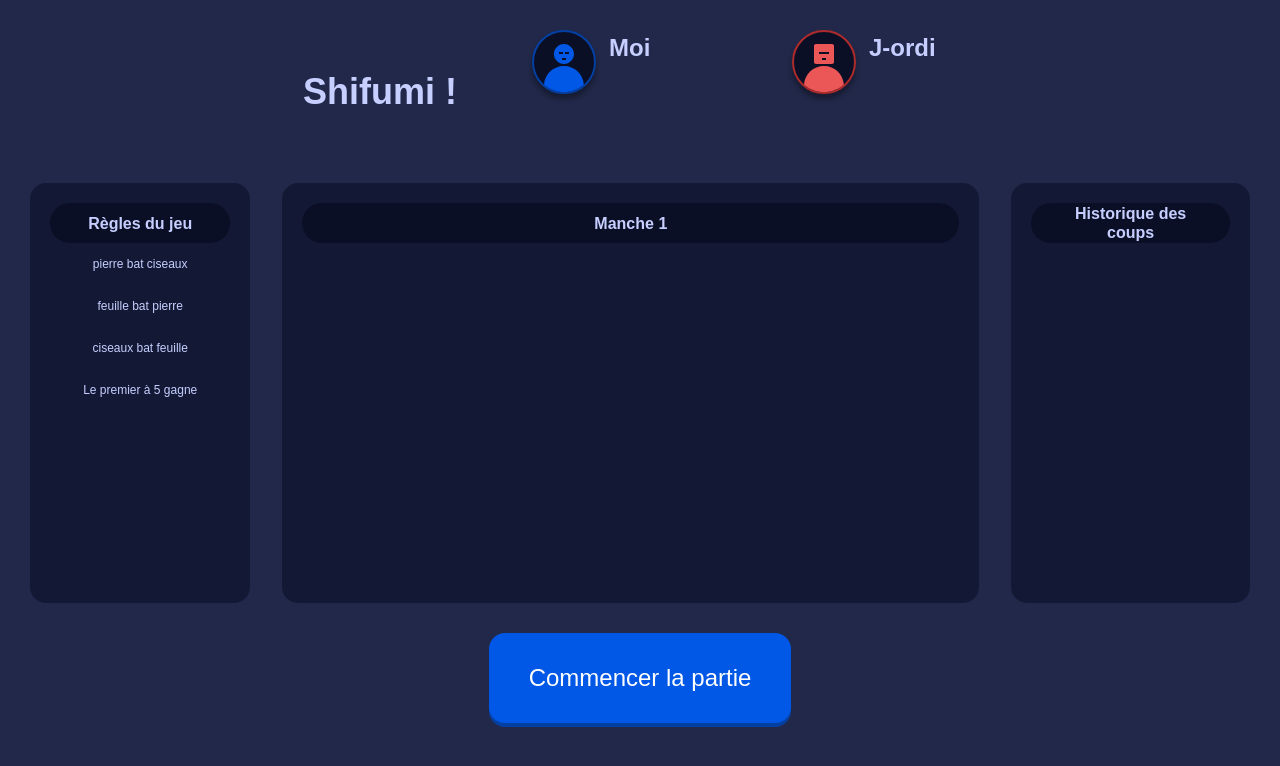
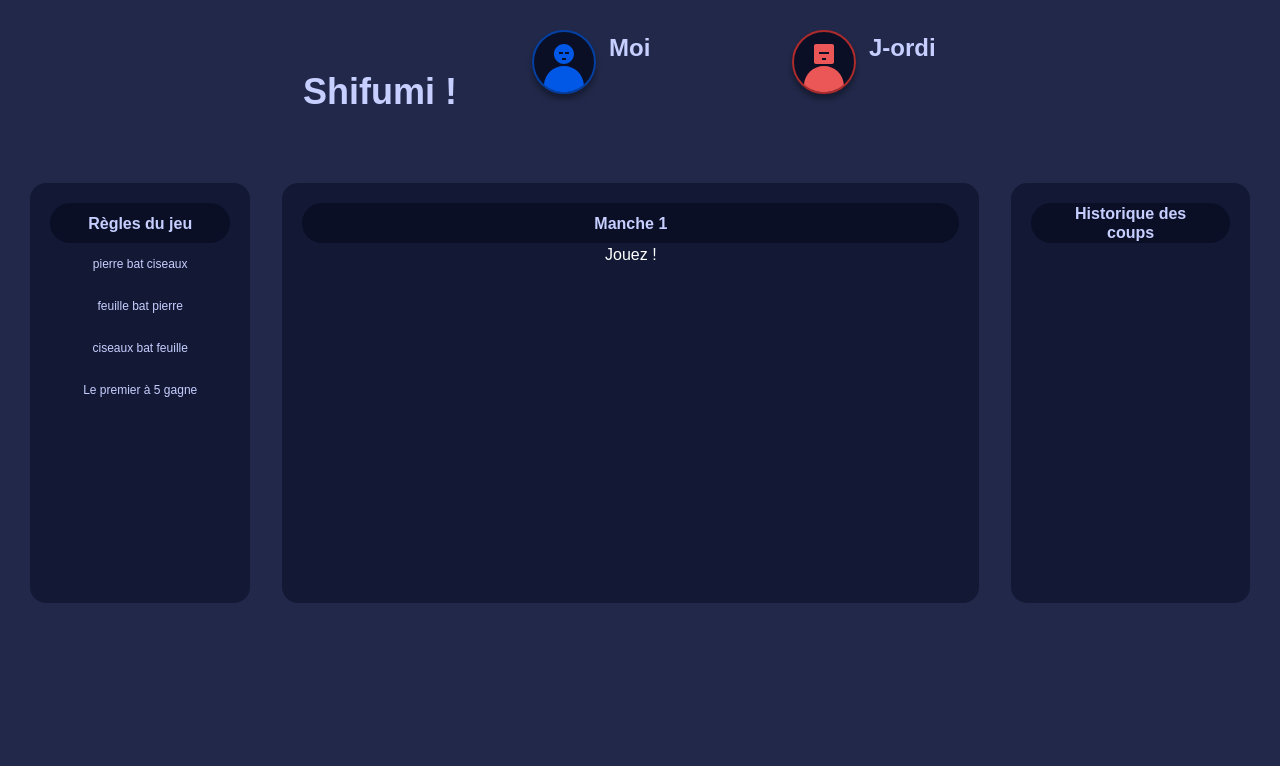
Before and after one commit to FranceHuon/shifumi, a React (Vite) app in the folder packages/webapp/: page / in a window 1280 px wide. Both pictures are taken after a click on the button "Commencer la partie". Shown: the top 766 px of the page. Built offline with nearby package versions, Linux system fonts and the light colour scheme; a web font is replaced by a local one.

Commit message:
:construction: StartGame component

```diff
--- a/packages/webapp/src/App.tsx
+++ b/packages/webapp/src/App.tsx
@@ -2,6 +2,7 @@ import { ChakraProvider } from '@chakra-ui/react';
 import theme from './theme/theme';
 import Fonts from './theme/Fonts';
 import AppLayout from './components/ui/AppLayout';
+import StartGaming from './views/StartGame';
 
 function App() {
 	return (
--- a/packages/webapp/src/components/GameLayout.tsx
+++ b/packages/webapp/src/components/GameLayout.tsx
@@ -1,10 +1,13 @@
-import { Flex, Wrap } from '@chakra-ui/react';
+import { Flex, Text, Wrap } from '@chakra-ui/react';
 import BoxLayout from './ui/BoxLayout';
 import BoxHeading from './ui/BoxHeading';
 import GameRulesContainer from './gameRules/GameRulesContainer';
 import GameRules from './gameRules/GameRules';
 
-const GameLayout = () => {
+type GameLayoutProps = {
+	isStarted: boolean;
+};
+const GameLayout = ({ isStarted }: GameLayoutProps) => {
 	return (
 		<Flex gap={8}>
 			<BoxLayout width={224}>
@@ -19,6 +22,7 @@ const GameLayout = () => {
 
 			<BoxLayout width={710}>
 				<BoxHeading>Manche 1</BoxHeading>
+				{isStarted && <Text color="white">Jouez !</Text>}
 			</BoxLayout>
 
 			<BoxLayout>
--- a/packages/webapp/src/components/ui/AppLayout.tsx
+++ b/packages/webapp/src/components/ui/AppLayout.tsx
@@ -1,13 +1,16 @@
-import { Box, Flex, Center, Wrap, WrapItem } from '@chakra-ui/react';
+import { Wrap, WrapItem } from '@chakra-ui/react';
 import GameTitle from './GameTitle';
 import GameLayout from '../GameLayout';
 import PlayerSection from '../player/PlayerSection';
 import PlayerName from '../player/PlayerName';
 import RobotAvatar from '../../assets/images/avatars/RobotAvatar';
 import HumanAvatar from '../../assets/images/avatars/HumanAvatar';
-import BasicButton from './BasicButton';
+
+import { useState } from 'react';
+import StartGaming from '../../views/StartGame';
 
 const AppLayout = () => {
+	const [isStarted, setIsStarted] = useState(false);
 	return (
 		<Wrap spacing="30px" justify="center" padding="30px">
 			<WrapItem>
@@ -19,11 +22,10 @@ const AppLayout = () => {
 			<PlayerSection playerAvatar={<RobotAvatar />}>
 				<PlayerName name="J-ordi"></PlayerName>
 			</PlayerSection>
-			<GameLayout></GameLayout>
-			<BasicButton buttonTitle="Commencer la partie" />
+			<GameLayout isStarted={isStarted} />
+			{/* <BasicButton {handleClick} buttonTitle="Commencer la partie" /> */}
+			<StartGaming onClick={() => setIsStarted(true)} isStarted={isStarted} />
 		</Wrap>
 	);
 };
 export default AppLayout;
-
-// <ButtonWithIllu width={297} buttonTitle="Commencer la partie" />
--- a/packages/webapp/src/components/ui/BasicButton.tsx
+++ b/packages/webapp/src/components/ui/BasicButton.tsx
@@ -1,12 +1,18 @@
 import { Button, Text } from '@chakra-ui/react';
 
 type BasicButtonProps = {
+	onClick: () => void;
 	leftIcon?: React.ReactElement;
 	buttonTitle: string;
 	width?: number;
 };
 
-const BasicButton = ({ leftIcon, buttonTitle, width }: BasicButtonProps) => {
+const BasicButton = ({
+	leftIcon,
+	buttonTitle,
+	width,
+	onClick,
+}: BasicButtonProps) => {
 	return (
 		<Button
 			bg="secondary.electricBlue"
@@ -22,6 +28,7 @@ const BasicButton = ({ leftIcon, buttonTitle, width }: BasicButtonProps) => {
 			boxShadow={`0 4px 0 0`}
 			color="primary.hardBlue"
 			_hover={{}}
+			onClick={onClick}
 		>
 			<Text color="tertiary.white">{buttonTitle}</Text>
 		</Button>
--- a/packages/webapp/src/views/StartGame.tsx
+++ b/packages/webapp/src/views/StartGame.tsx
@@ -0,0 +1,17 @@
+import BasicButton from '../components/ui/BasicButton';
+import LeafCard from '../assets/images/cards/LeafCard';
+type StartGamingProps = {
+	onClick: () => void;
+	isStarted: boolean;
+};
+const StartGaming = ({ onClick, isStarted }: StartGamingProps) => {
+	return (
+		<div>
+			{!isStarted && (
+				<BasicButton onClick={onClick} buttonTitle="Commencer la partie" />
+			)}
+		</div>
+	);
+};
+
+export default StartGaming;
```
Also changed, not shown: packages/webapp/src/components/ui/GameScreen.tsx (added, +7 -0 lines).
